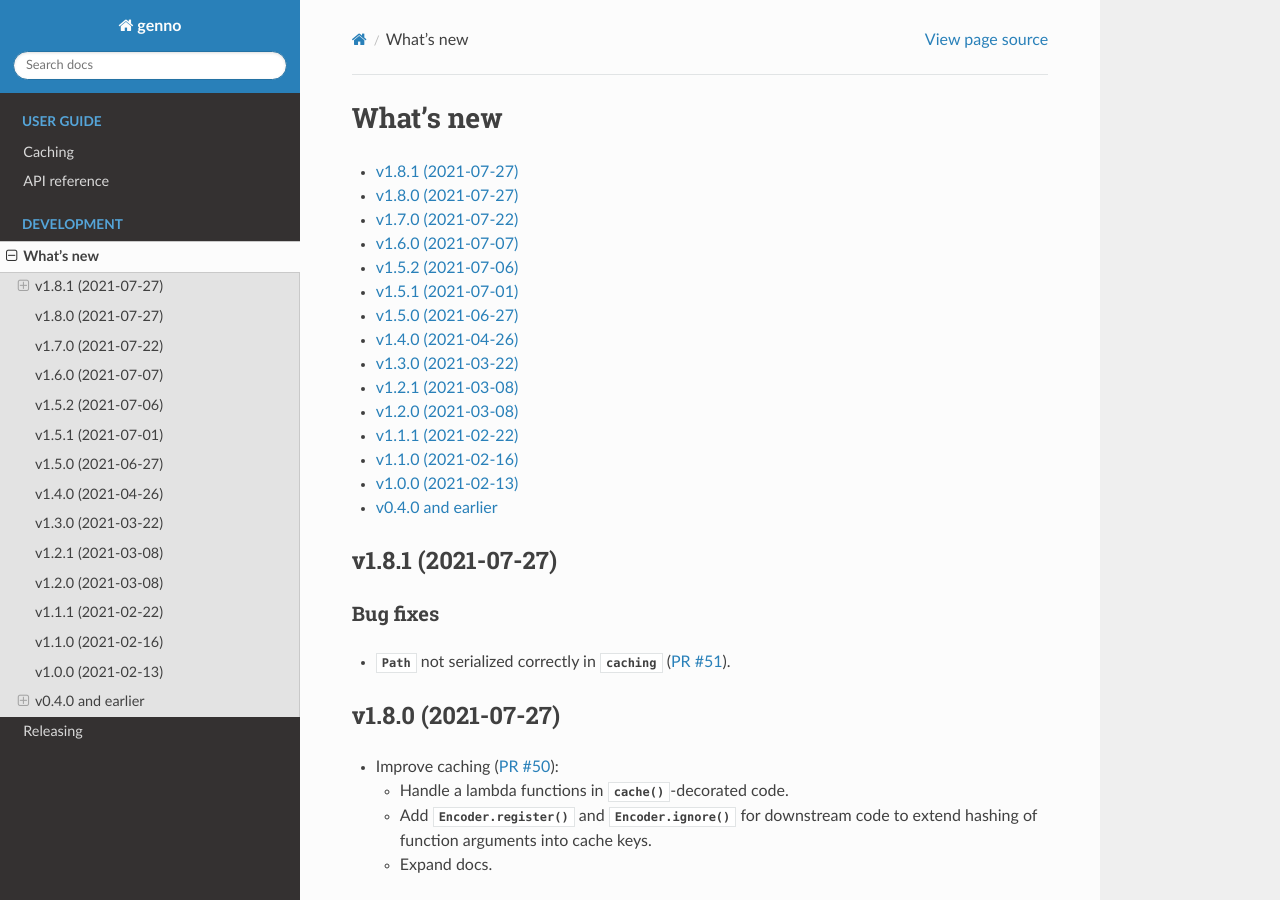
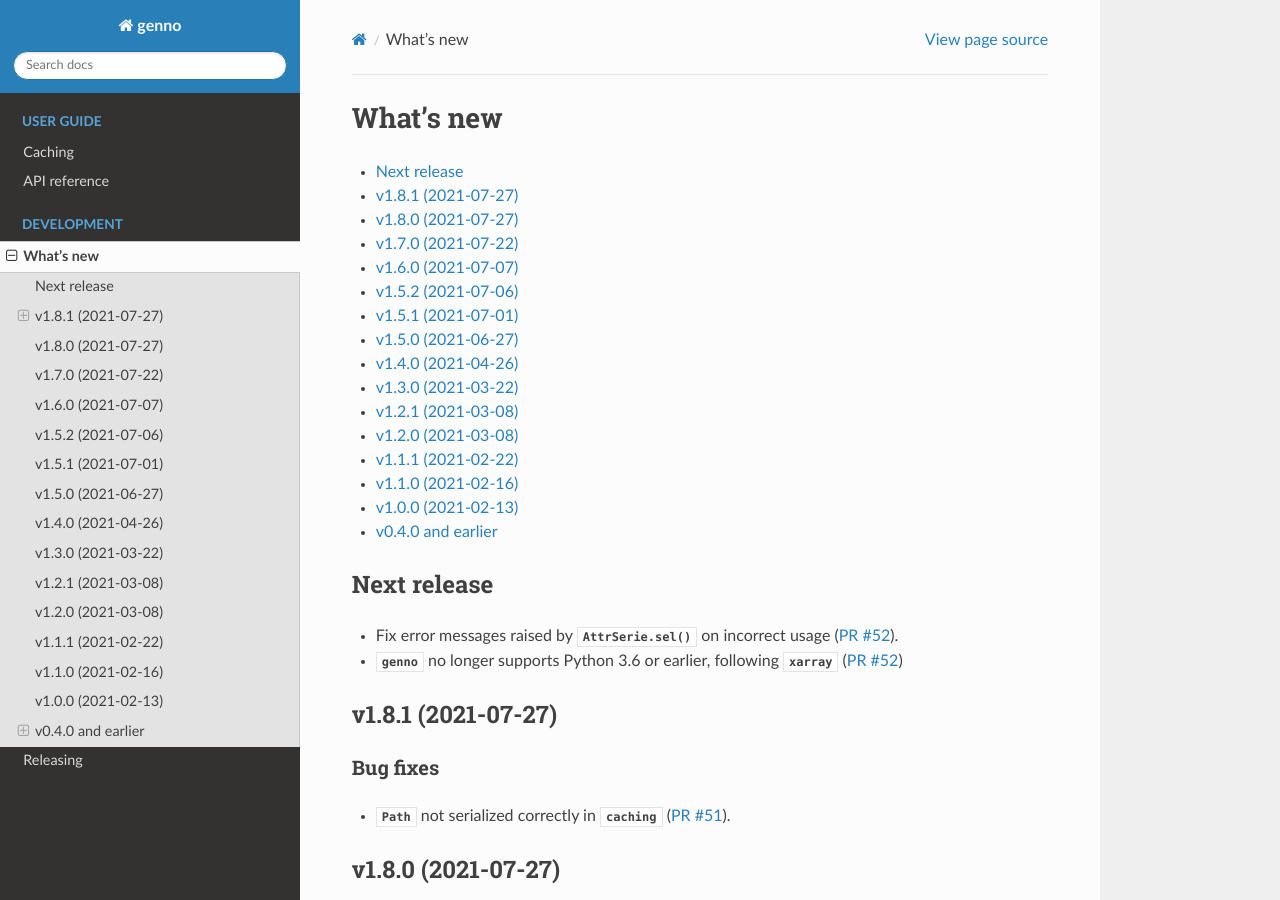
Before and after one commit to khaeru/genno, a Sphinx documentation site: the page built from doc/whatsnew.rst, in a window 1280 px wide and 900 px high. Built offline with Sphinx 7.4.7 and the Read the Docs theme 2.0.0, drawn with Linux system fonts in a browser that asks for light colours; pages that are not in the unit, such as notebooks, are missing from menus.

Commit message:
Add #52 to doc/whatsnew

```diff
--- a/doc/whatsnew.rst
+++ b/doc/whatsnew.rst
@@ -6,8 +6,11 @@ What's new
    :backlinks: none
    :depth: 1
 
-.. Next release
-.. ============
+Next release
+============
+
+- Fix error messages raised by :meth:`.AttrSerie.sel` on incorrect usage (:pull:`52`).
+- :mod:`genno` no longer supports Python 3.6 or earlier, following :mod:`xarray` (:pull:`52`)
 
 v1.8.1 (2021-07-27)
 ===================
```
